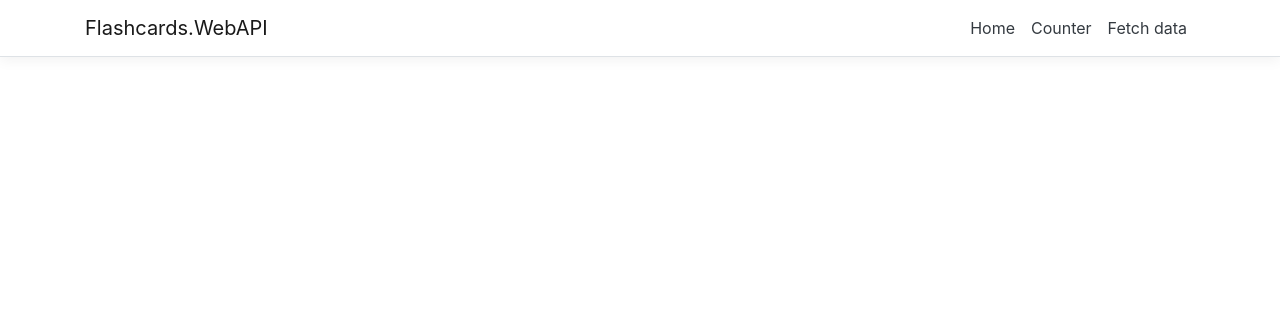
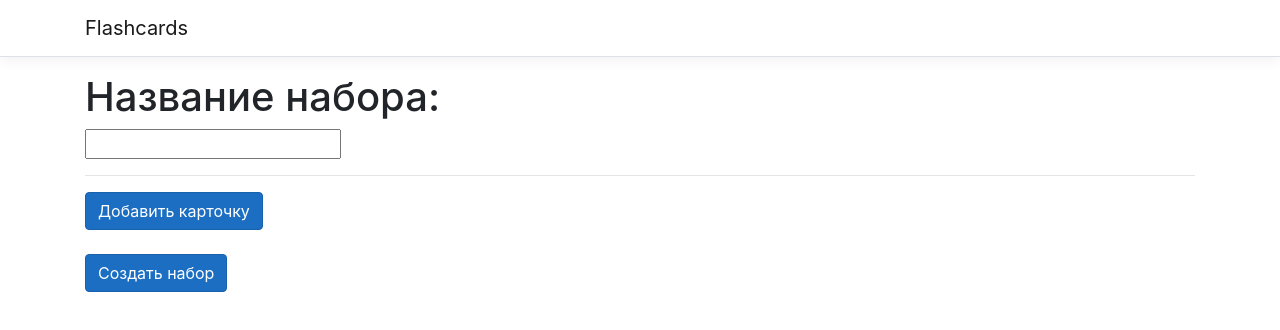
Before and after one commit to ratbekn/flashcards, a React (Create React App) app in the folder Flashcards.WebAPI/ClientApp/: page /add in a window 1280 px wide. Shown: the top 330 px of the page. Built offline with nearby package versions, Linux system fonts and the light colour scheme.

Commit message:
Реализовать добавление наборов на клиенте

```diff
--- a/Flashcards.WebAPI/ClientApp/src/App.js
+++ b/Flashcards.WebAPI/ClientApp/src/App.js
@@ -14,7 +14,7 @@ export default class App extends Component {
     return (
       <Layout>
         <Route exact path='/' component={Home} />
-        <Route path='/counter' component={Counter} />
+        <Route path='/add' component={Counter} />
         <Route path='/fetch-data' component={FetchData} />
       </Layout>
     );
--- a/Flashcards.WebAPI/ClientApp/src/components/Counter.js
+++ b/Flashcards.WebAPI/ClientApp/src/components/Counter.js
@@ -5,26 +5,93 @@ export class Counter extends Component {
 
   constructor(props) {
     super(props);
-    this.state = { currentCount: 0 };
-    this.incrementCounter = this.incrementCounter.bind(this);
+    this.state = {
+      name: "",
+      cards: []
+    };
   }
 
-  incrementCounter() {
+  addCard() {
     this.setState({
-      currentCount: this.state.currentCount + 1
+      cards: [...this.state.cards, ""]
     });
+  }
+
+  handleTitle(e) {
+    this.state.name = e.target.value
+
+    this.setState({
+      name: this.state.name,
+      cards: this.state.cards
+    })
+  }
+
+  handleQuestion(e, i) {
+    let currentCard = this.state.cards[i]
+    this.state.cards[i] = {
+      question: e.target.value,
+      answer: currentCard.answer
+    }
+
+    this.setState({
+      name: this.state.name,
+      cards: this.state.cards
+    })
+  }
+
+  handleAnswer(e, i) {
+    let currentCard = this.state.cards[i]
+    this.state.cards[i] = {
+      question: currentCard.question,
+      answer: e.target.value
+    }
+
+    this.setState({
+      name: this.state.name,
+      cards: this.state.cards
+    })
+  }
+
+  handleCreateDeck(e) {
+    fetch('https://localhost:5001/api/decks', {
+      method: 'POST',
+      headers: {
+        'Accept': 'application/json',
+        'Content-Type': 'application/json',
+      },
+      body: JSON.stringify({
+        name: this.state.name,
+        cards: this.state.cards,
+      })
+})
   }
 
   render() {
     return (
       <div>
-        <h1>Counter</h1>
+        <h1>Название набора: </h1>
+        <input onChange={(e) => this.handleTitle(e)} />
 
-        <p>This is a simple example of a React component.</p>
+        {
+          this.state.cards.map((card, i) => {
+            return (
+              <div key={i}>
+                <hr />
+                <p>Вопрос: </p>
+                <input onChange={(e) => this.handleQuestion(e, i)} value={card.question} />
+                <p>Ответ: </p>
+                <input onChange={(e) => this.handleAnswer(e, i)} value={card.answer} />
+              </div>
+            )
+          })
+        }
 
-        <p aria-live="polite">Current count: <strong>{this.state.currentCount}</strong></p>
+        <hr />
+        <button className="btn btn-primary" onClick={(e) => this.addCard(e)}>Добавить карточку</button>
 
-        <button className="btn btn-primary" onClick={this.incrementCounter}>Increment</button>
+        <br />
+        <br />
+        <button className="btn btn-primary" onClick={(e) => this.handleCreateDeck(e)}>Создать набор</button>
       </div>
     );
   }
--- a/Flashcards.WebAPI/ClientApp/src/components/Home.js
+++ b/Flashcards.WebAPI/ClientApp/src/components/Home.js
@@ -1,25 +1,42 @@
 import React, { Component } from 'react';
+import { Link } from 'react-router-dom';
 
 export class Home extends Component {
   static displayName = Home.name;
 
-  render () {
+  constructor(props) {
+    super(props);
+
+    this.state = {
+      decks: []
+    }
+  }
+
+  componentDidMount() {
+    fetch("https://localhost:5001/api/decks")
+      .then(response => response.json())
+      .then(data => this.setState({ decks: [...this.state.decks, ...data] }));
+  }
+
+  render() {
+    const { decks } = this.state;
+
     return (
-      <div>
-        <h1>Hello, world!</h1>
-        <p>Welcome to your new single-page application, built with:</p>
-        <ul>
-          <li><a href='https://get.asp.net/'>ASP.NET Core</a> and <a href='https://msdn.microsoft.com/en-us/library/67ef8sbd.aspx'>C#</a> for cross-platform server-side code</li>
-          <li><a href='https://facebook.github.io/react/'>React</a> for client-side code</li>
-          <li><a href='http://getbootstrap.com/'>Bootstrap</a> for layout and styling</li>
-        </ul>
-        <p>To help you get started, we have also set up:</p>
-        <ul>
-          <li><strong>Client-side navigation</strong>. For example, click <em>Counter</em> then <em>Back</em> to return here.</li>
-          <li><strong>Development server integration</strong>. In development mode, the development server from <code>create-react-app</code> runs in the background automatically, so your client-side resources are dynamically built on demand and the page refreshes when you modify any file.</li>
-          <li><strong>Efficient production builds</strong>. In production mode, development-time features are disabled, and your <code>dotnet publish</code> configuration produces minified, efficiently bundled JavaScript files.</li>
-        </ul>
-        <p>The <code>ClientApp</code> subdirectory is a standard React application based on the <code>create-react-app</code> template. If you open a command prompt in that directory, you can run <code>npm</code> commands such as <code>npm test</code> or <code>npm install</code>.</p>
+      <div class="card-deck">
+          {
+            decks.map(deck =>
+              <div key={deck.id}>
+                <p>Набор: {deck.name}</p>
+                {
+                    deck.cards.map(card =>
+                      <div class="card text-white bg-dark mb-3">
+                        <p>{card.question} : {card.answer}</p>
+                      </div>
+                    )
+                }
+              </div>)
+          }
+        <Link to="/add">Добавить набор</Link>
       </div>
     );
   }
--- a/Flashcards.WebAPI/ClientApp/src/components/NavMenu.js
+++ b/Flashcards.WebAPI/ClientApp/src/components/NavMenu.js
@@ -26,21 +26,8 @@ export class NavMenu extends Component {
       <header>
         <Navbar className="navbar-expand-sm navbar-toggleable-sm ng-white border-bottom box-shadow mb-3" light>
           <Container>
-            <NavbarBrand tag={Link} to="/">Flashcards.WebAPI</NavbarBrand>
+            <NavbarBrand tag={Link} to="/">Flashcards</NavbarBrand>
             <NavbarToggler onClick={this.toggleNavbar} className="mr-2" />
-            <Collapse className="d-sm-inline-flex flex-sm-row-reverse" isOpen={!this.state.collapsed} navbar>
-              <ul className="navbar-nav flex-grow">
-                <NavItem>
-                  <NavLink tag={Link} className="text-dark" to="/">Home</NavLink>
-                </NavItem>
-                <NavItem>
-                  <NavLink tag={Link} className="text-dark" to="/counter">Counter</NavLink>
-                </NavItem>
-                <NavItem>
-                  <NavLink tag={Link} className="text-dark" to="/fetch-data">Fetch data</NavLink>
-                </NavItem>
-              </ul>
-            </Collapse>
           </Container>
         </Navbar>
       </header>
```
